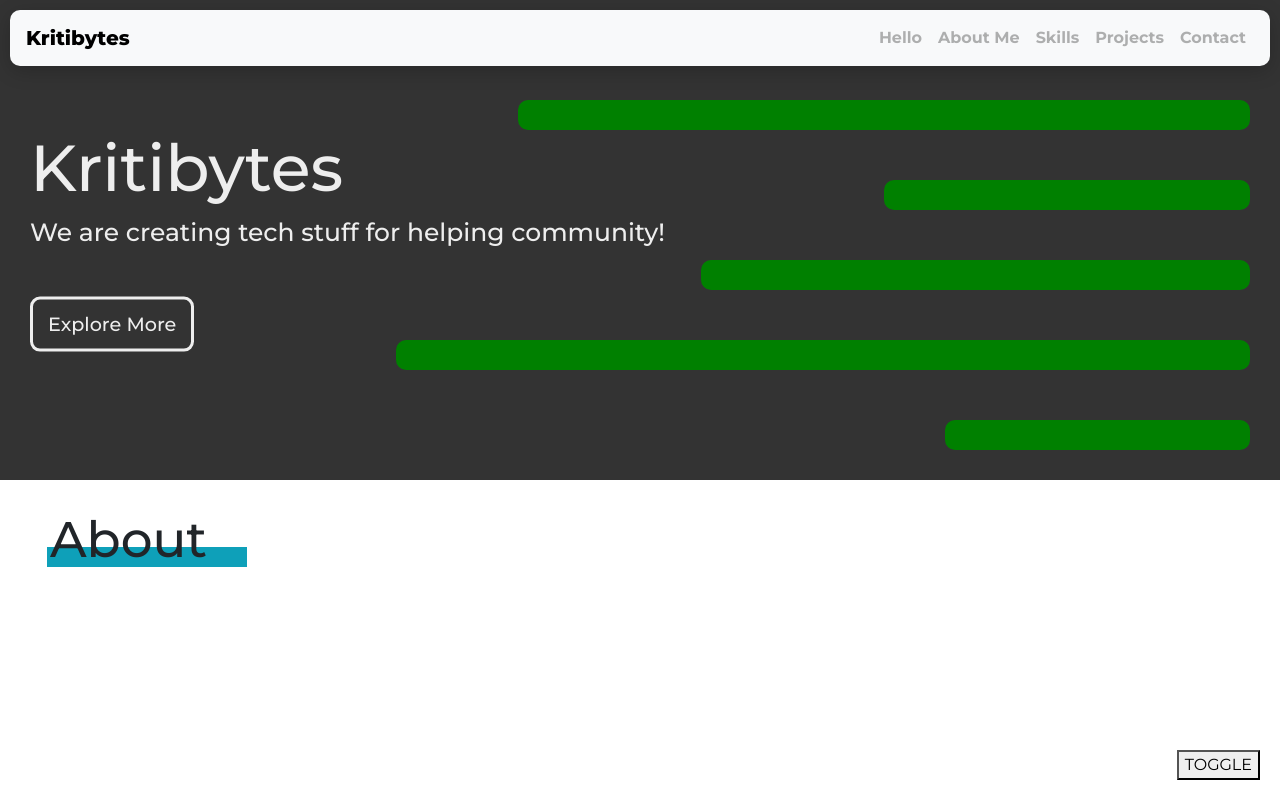
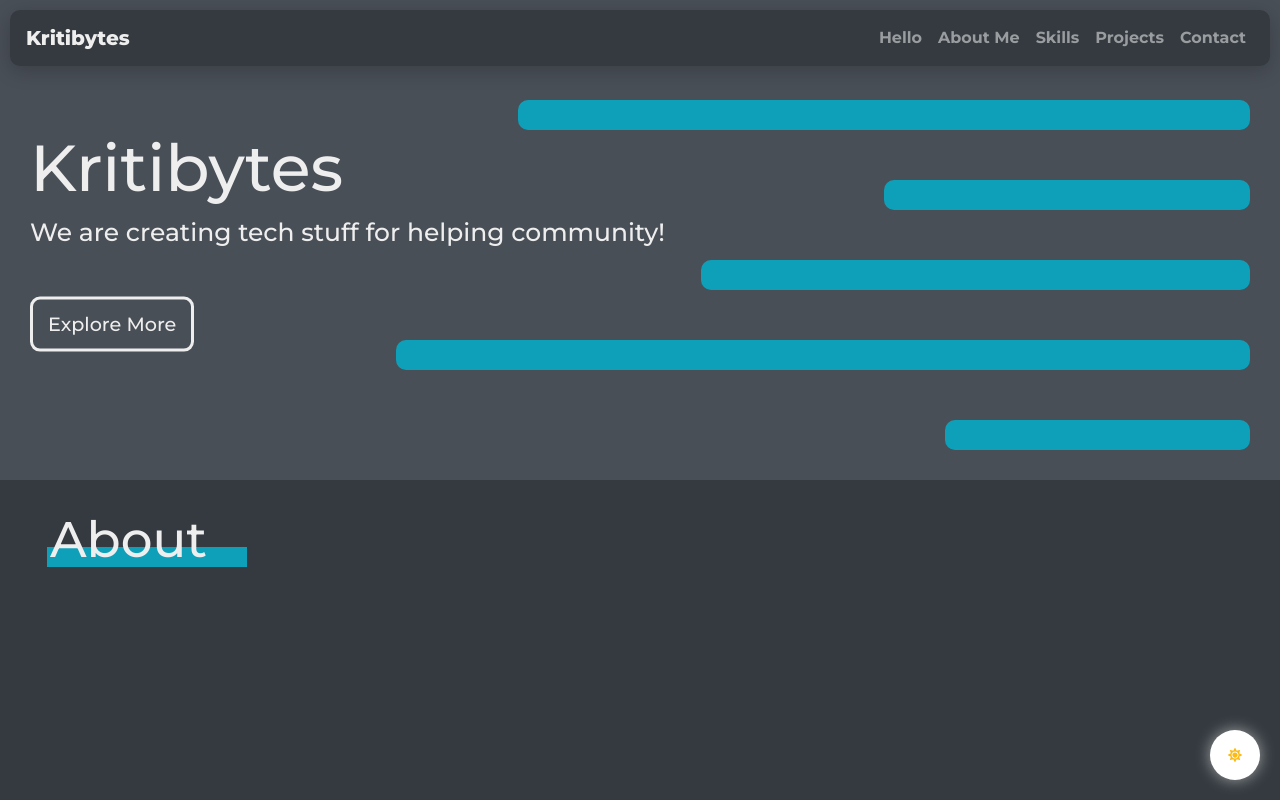
Before and after one commit to kritibytes/kritibytes-website, a Next.js app: page / in a window 1280 px wide. Built offline with nearby package versions, Linux system fonts and the light colour scheme.

Commit message:
Theme changing added

```diff
--- a/components/Heading.tsx
+++ b/components/Heading.tsx
@@ -1,24 +1,44 @@
-import styles from '../styles/components/Heading.module.scss'
+import { createUseStyles } from 'react-jss';
+import { ITheme } from '../styles/theme';
 
 export interface HeadingProps {
   text: string,
   size: number
 }
 
+const useStyles = createUseStyles((theme: ITheme) => ({
+  heading: {
+    fontSize: "50px",
+    position: "relative",
+    "&:after": {
+      content: '""',
+        position: "absolute",
+        left: "-3px",
+        bottom: "3px",
+        height: "20px",
+        width: "6ch",
+        background: theme.primary,
+        zIndex: "-1",
+    }
+}
+}))
+
 const Heading: React.FC<HeadingProps> = ({ text, size }): JSX.Element => {
+  const classes = useStyles()
+
   switch (size) {
     case 1:
-      return <h1 className={styles.heading}>{text}</h1>
+      return <h1 className={classes.heading}>{text}</h1>
     case 2:
-      return <h2 className={styles.heading}>{text}</h2>
+      return <h2 className={classes.heading}>{text}</h2>
     case 3:
-      return <h3 className={styles.heading}>{text}</h3>
+      return <h3 className={classes.heading}>{text}</h3>
     case 4:
-      return <h4 className={styles.heading}>{text}</h4>
+      return <h4 className={classes.heading}>{text}</h4>
     case 5:
-      return <h5 className={styles.heading}>{text}</h5>
+      return <h5 className={classes.heading}>{text}</h5>
     case 6:
-      return <h6 className={styles.heading}>{text}</h6>
+      return <h6 className={classes.heading}>{text}</h6>
   }
 }
 
--- a/components/Navbar.tsx
+++ b/components/Navbar.tsx
@@ -2,8 +2,9 @@ import { useState } from "react";
 import style from '../styles/components/Navbar.module.scss';
 import { Link as ReactScrollLink } from 'react-scroll'
 import Link from './Link'
-import { createUseStyles } from "react-jss";
+import { createUseStyles, useTheme } from 'react-jss';
 import { NavbarDefs } from '../styles/styleDefaults';
+import { ITheme, lightTheme, darkTheme } from '../styles/theme';
 
 export interface NavbarStyleProps {
   underlineColor?: string,
@@ -15,9 +16,8 @@ export interface NavbarProps extends NavbarStyleProps {
   brandName: string,
 }
 
-const useStyle = createUseStyles({
+const useStyle = createUseStyles((theme: ITheme) => ({
   nav_link: {
-    color: "rgba(0, 0, 0, 0.3) !important",
     fontWeight: "700 !important",
     transition: "0.3s all ease!important",
     position: "relative",
@@ -33,7 +33,7 @@ const useStyle = createUseStyles({
       position: "absolute",
       bottom: "0",
       left: "50%",
-      background: (props: NavbarStyleProps) => props.underlineColor,
+      background: theme.primary,
       transition: "0.3s all ease",
     },
     "&:hover:after": {
@@ -43,22 +43,22 @@ const useStyle = createUseStyles({
     }
   },
   navbar_brand: {
-    color: (props: NavbarStyleProps) => props.textColor,
+    color: theme.text,
     "&:hover": {
-      color: (props: NavbarStyleProps) => props.textColor
+      color: theme.text
     }
   }
-})
+}))
 
 export const NavLink = ({ to, children, cls }) => {
   return <ReactScrollLink activeClass={style.nav_link__active + " nav-link"} to={to} spy={true} hashSpy={true} smooth={true} duration={1000} className={cls}>{children}</ReactScrollLink>
 }
 
-const Navbar: React.FC<NavbarProps> = ({ brandName, underlineColor = NavbarDefs.underlineColor, backColor = NavbarDefs.backColor, textColor = NavbarDefs.textColor }): JSX.Element => {
-  const classes = useStyle({ underlineColor, backColor, textColor })
+const Navbar: React.FC<NavbarProps> = ({ brandName }): JSX.Element => {
+  const classes = useStyle()
   const [menuOpened, setMenuOpened] = useState(false)
   return (
-    <nav id="navbar" className={style.navbar + ' navbar navbar-expand-md navbar-light bg-light ml-auto'}>
+    <nav id="navbar" className={style.navbar + ' navbar navbar-expand-md ml-auto ' + (useTheme() == lightTheme ? "navbar-light bg-light" : "navbar-dark bg-dark")}>
       <Link href="/"><a className={style.navbar_brand + " " + classes.navbar_brand}>{brandName}</a></Link>
       <button className={style.menu + (menuOpened ? ' ' + style.opened : '') + ' navbar-toggler'} type="button" data-toggle="collapse" data-target="#navbarSupportedContent" aria-controls="navbarSupportedContent" aria-expanded={menuOpened} aria-label="Toggle navigation" onClick={() => { setMenuOpened(!menuOpened) }}>
         <svg viewBox="0 0 100 100">
--- a/components/ToggleThemeBtn.tsx
+++ b/components/ToggleThemeBtn.tsx
@@ -1,4 +1,6 @@
 import { createUseStyles } from "react-jss";
+import { FontAwesomeIcon } from "@fortawesome/react-fontawesome";
+import { faSun,faMoon } from "@fortawesome/free-solid-svg-icons";
 
 export interface ToggleThemeBtnProps {
   onClick: any,
@@ -7,17 +9,40 @@ export interface ToggleThemeBtnProps {
 
 const useStyles = createUseStyles({
   button: {
-    position: "fixed",
+    position:"absolute",
+    display: "block",
+    width: "50px",
+    height:"50px",
     bottom: "20px",
     right: "20px",
     zIndex: 999,
+    border: "none",
+    outline: "none!important",
+    padding: "10px",
+    borderRadius: "50%",
+  },
+  dark: {
+    background: "black",
+    boxShadow:"0px 0px 15px rgba(0,0,0,.75)",
+    "& path": {
+      color:"white!important"
+    }
+  },
+  light: {
+    background: "white",
+    boxShadow:"0px 0px 15px rgba(200,200,200,.75)",
+    "& path": {
+      color:"#fdba14!important"
+    }
   }
 })
 
 const ToggleThemeBtn: React.FC<ToggleThemeBtnProps> = ({ activeTheme, ...props }) => {
   const classes = useStyles()
   return (
-    <button className={classes.button} {...props}>TOGGLE</button>
+    <button className={classes.button + " " + (activeTheme == "light" ? classes.dark : classes.light)} {...props}>
+      <FontAwesomeIcon size="sm"  icon={activeTheme == "light" ? faMoon : faSun}/>
+    </button>
   );
 }
 
--- a/package.json
+++ b/package.json
@@ -11,10 +11,14 @@
     "deploy": "next build && next export && git add out/ && git commit -m \"Deploy gh-pages\" && git subtree push --prefix out origin gh-pages"
   },
   "dependencies": {
+    "@fortawesome/fontawesome-svg-core": "^1.2.35",
+    "@fortawesome/free-solid-svg-icons": "^5.15.3",
+    "@fortawesome/react-fontawesome": "^0.1.14",
     "@storybook/preset-scss": "^1.0.3",
     "babel-plugin-styled-components": "^1.12.0",
     "bootstrap": "^4.5.3",
     "css-loader": "^5.2.4",
+    "jss-plugin-global": "^10.6.0",
     "next": "10.2.0",
     "react": "17.0.2",
     "react-bootstrap": "^1.5.2",
--- a/pages/_app.tsx
+++ b/pages/_app.tsx
@@ -1,11 +1,14 @@
 import '../styles/globals.css'
 import '../styles/components/Header.css'
 import { AppProps } from 'next/dist/next-server/lib/router/router'
-import { JssProvider, jss, createGenerateId, ThemeProvider } from 'react-jss'
-import { darkTheme, lightTheme } from '../styles/theme';
+import { JssProvider, jss as JSS, createGenerateId, ThemeProvider, createUseStyles } from 'react-jss';
+import { darkTheme, lightTheme, ITheme } from '../styles/theme';
 import Head from 'next/head'
 import { useState, useEffect } from 'react';
 import ToggleThemeBtn from '../components/ToggleThemeBtn';
+import global from 'jss-plugin-global'
+
+JSS.use(global())
 
 const App: React.FC<AppProps> = ({ Component, pageProps }): JSX.Element => {
   const [theme, setTheme] = useState({})
@@ -16,10 +19,26 @@ const App: React.FC<AppProps> = ({ Component, pageProps }): JSX.Element => {
       setTheme(localStorage.getItem('kritibytes_theme') == "light" ? lightTheme : darkTheme)
     }
     localStorage.setItem('kritibytes_theme', theme == lightTheme ? "light" : "dark")
+    var globalStyle = document.getElementById("globalStyle")
+    if (globalStyle) {
+      globalStyle.innerHTML =
+        `
+          body{background:${theme.background};}
+          *{color:${theme.text};}
+        `
+    } else {
+      document.head.insertAdjacentHTML('beforeend',
+        `<style id="globalStyle">
+          body{background:${theme.background};}
+          *{color:${theme.text};}
+        </style > `
+      )
+    }
   }, [theme])
 
+
   return (
-    <JssProvider jss={jss} generateId={generateId}>
+    <JssProvider jss={JSS} generateId={generateId}>
       <ThemeProvider theme={theme}>
         <Head>
           <meta name="viewport" content="width=device-width,initial-scale=1" />
--- a/pages/index.tsx
+++ b/pages/index.tsx
@@ -1,10 +1,5 @@
-import Head from 'next/head'
-import Image from 'next/image'
-import styles from '../styles/Home.module.scss'
-import Button from '../components/Button';
 import Header from '../components/Header'
 import About from '../sections/index/About'
-import { useState } from 'react';
 import Navbar from '../components/Navbar';
 
 export interface HomeProps {
--- a/styles/components/Heading.module.scss
+++ /dev/null
@@ -1,16 +0,0 @@
-@import "../variables";
-
-.heading {
-    font-size: 50px;
-    position: relative;
-    &::after {
-        content: "";
-        position: absolute;
-        left: -3px;
-        bottom: 3px;
-        height: 20px;
-        width: 6ch;
-        background: $default;
-        z-index: -1;
-    }
-}
--- a/styles/theme.ts
+++ b/styles/theme.ts
@@ -9,17 +9,17 @@ export interface ITheme extends Jss.Theme {
 }
 
 export const lightTheme: ITheme = {
-  primary: "red",
+  primary: "#0ea0b9",
   background: "#ffffff",
   alternativeBackground: "#f8f8f8ff",
   text: "#000000",
-  alternativeText: "#000000"
+  alternativeText: "#00000080"
 }
 
 export const darkTheme: ITheme = {
-  primary:"green",
+  ...lightTheme,
   text: "#eeeeee",
-  alternativeText:"#eeeeee",
-  background: "#111111",
-  alternativeBackground: "#333333",
+  alternativeText:"#ffffff80",
+  background: "#343A40",
+  alternativeBackground: "#494f57",
 }
```
Also changed, not shown: 1 other file (tests, documents, lock files or other folders).
